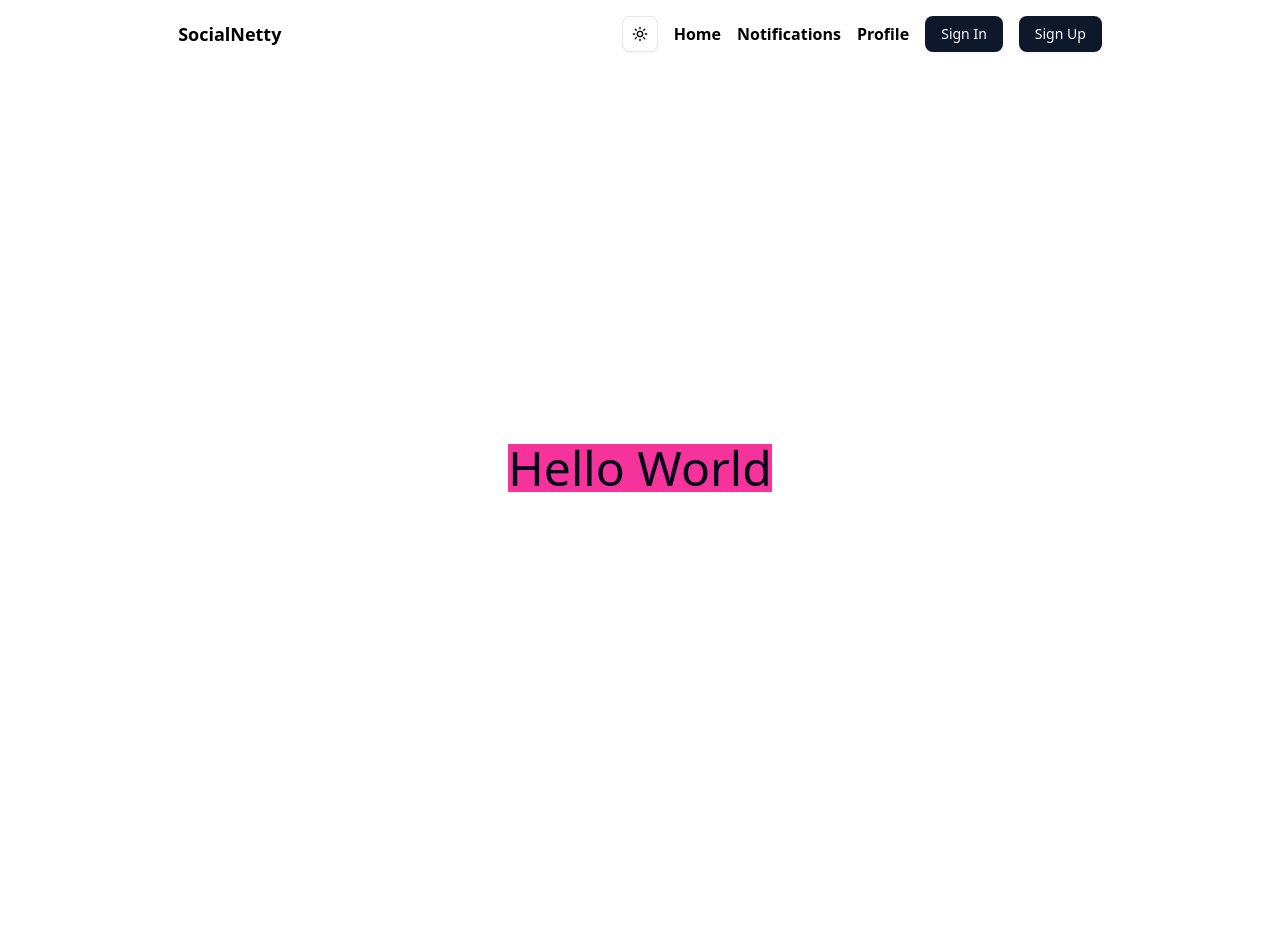
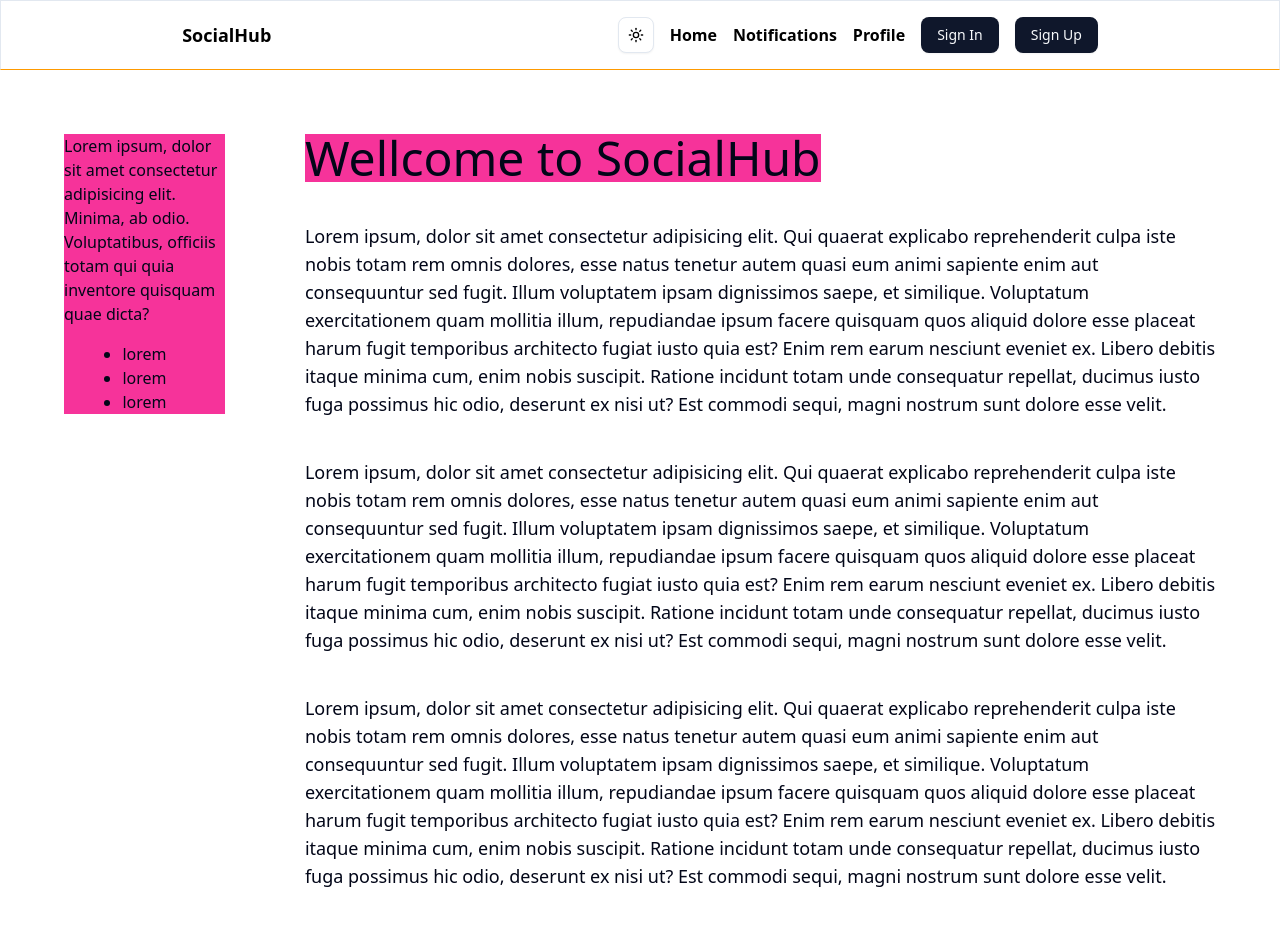
Before and after one commit to lucho20pt/next15-clerk-shadcn-neon-postgres-prisma, a Next.js app: page / in a window 1280 px wide. Shown: the top 926 px of the page. Before the commit the page ends 868 px from the top, so only its background shows below. Built offline with nearby package versions, Linux system fonts and the light colour scheme; no server answers.

Commit message:
feat: integrate Sidebar component and update Home page content

```diff
--- a/app/layout.tsx
+++ b/app/layout.tsx
@@ -5,6 +5,7 @@ import { ThemeProvider } from '@/components/theme-provider'
 import { Geist, Geist_Mono } from 'next/font/google'
 import './globals.css'
 import Header from '@/components/header'
+import Sidebar from '@/components/sidebar'
 
 const geistSans = Geist({
   variable: '--font-geist-sans',
@@ -39,9 +40,13 @@ export default function RootLayout({
             disableTransitionOnChange
           >
             <Header />
-            <main className="flex flex-col items-center justify-center min-h-screen gap-8">
+            <div className="container flex flex-row items-start justify-between min-h-screen gap-20 p-16">
+              <Sidebar
+                className="hidden md:flex
+              dark:bg-amber-500 bg-pink-500"
+              />
               {children}
-            </main>
+            </div>
           </ThemeProvider>
         </body>
       </html>
--- a/app/page.tsx
+++ b/app/page.tsx
@@ -1,7 +1,46 @@
 export default function Home() {
   return (
-    <div className="flex flex-col items-center justify-center min-h-screen gap-10">
-      <h1 className="text-5xl dark:bg-amber-500 bg-pink-500">Hello World</h1>
-    </div>
+    <main className="flex flex-col items-start justify-center gap-10">
+      <h1 className="text-5xl dark:bg-amber-500 bg-pink-500">Wellcome to SocialHub</h1>
+      <p className='text-lg'>
+        Lorem ipsum, dolor sit amet consectetur adipisicing elit. Qui quaerat
+        explicabo reprehenderit culpa iste nobis totam rem omnis dolores, esse
+        natus tenetur autem quasi eum animi sapiente enim aut consequuntur sed
+        fugit. Illum voluptatem ipsam dignissimos saepe, et similique.
+        Voluptatum exercitationem quam mollitia illum, repudiandae ipsum facere
+        quisquam quos aliquid dolore esse placeat harum fugit temporibus
+        architecto fugiat iusto quia est? Enim rem earum nesciunt eveniet ex.
+        Libero debitis itaque minima cum, enim nobis suscipit. Ratione incidunt
+        totam unde consequatur repellat, ducimus iusto fuga possimus hic odio,
+        deserunt ex nisi ut? Est commodi sequi, magni nostrum sunt dolore esse
+        velit.
+      </p>
+      <p className='text-lg'>
+        Lorem ipsum, dolor sit amet consectetur adipisicing elit. Qui quaerat
+        explicabo reprehenderit culpa iste nobis totam rem omnis dolores, esse
+        natus tenetur autem quasi eum animi sapiente enim aut consequuntur sed
+        fugit. Illum voluptatem ipsam dignissimos saepe, et similique.
+        Voluptatum exercitationem quam mollitia illum, repudiandae ipsum facere
+        quisquam quos aliquid dolore esse placeat harum fugit temporibus
+        architecto fugiat iusto quia est? Enim rem earum nesciunt eveniet ex.
+        Libero debitis itaque minima cum, enim nobis suscipit. Ratione incidunt
+        totam unde consequatur repellat, ducimus iusto fuga possimus hic odio,
+        deserunt ex nisi ut? Est commodi sequi, magni nostrum sunt dolore esse
+        velit.
+      </p>
+      <p className='text-lg'>
+        Lorem ipsum, dolor sit amet consectetur adipisicing elit. Qui quaerat
+        explicabo reprehenderit culpa iste nobis totam rem omnis dolores, esse
+        natus tenetur autem quasi eum animi sapiente enim aut consequuntur sed
+        fugit. Illum voluptatem ipsam dignissimos saepe, et similique.
+        Voluptatum exercitationem quam mollitia illum, repudiandae ipsum facere
+        quisquam quos aliquid dolore esse placeat harum fugit temporibus
+        architecto fugiat iusto quia est? Enim rem earum nesciunt eveniet ex.
+        Libero debitis itaque minima cum, enim nobis suscipit. Ratione incidunt
+        totam unde consequatur repellat, ducimus iusto fuga possimus hic odio,
+        deserunt ex nisi ut? Est commodi sequi, magni nostrum sunt dolore esse
+        velit.
+      </p>
+    </main>
   )
 }
--- a/components/header.tsx
+++ b/components/header.tsx
@@ -7,9 +7,9 @@ const Header = () => {
   return (
     <header
       className="flex flex-row justify-center md:justify-around items-center p-4 gap-4 min-h-16 flex-wrap
-    bg-white text-black dark:bg-black dark:text-white"
+    bg-white text-black dark:bg-black dark:text-white border border-b-amber-500 dark:border-b-pink-500"
     >
-      <h1 className="flex font-bold text-lg justify-start">SocialNetty</h1>
+      <h1 className="flex font-bold text-lg justify-start">SocialHub</h1>
       <nav className="flex flex-row items-center justify-end gap-4">
         <ThemeToggle />
         <ul
```
